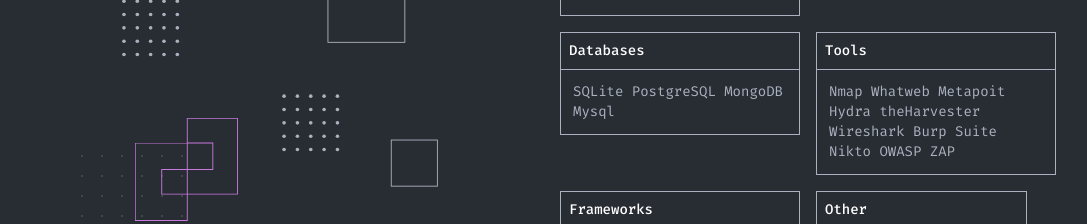
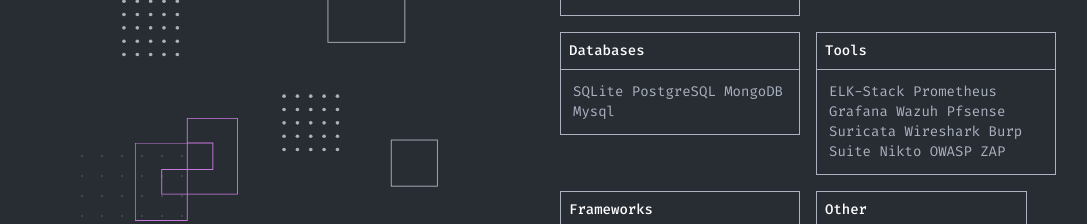
Before and after one commit to SSINAT/Portfolio, a Next.js app: page / in a window 1280 px wide. Shown: the part 1762-1986 px from the top of the page, without its empty margins (96-1183 px from the left). Built offline with nearby package versions, Linux system fonts and the light colour scheme.

Commit message:
Initial commit

```diff
--- a/app/(main)/page.tsx
+++ b/app/(main)/page.tsx
@@ -256,7 +256,7 @@ export default function Home() {
                 {
                   title: "Tools",
                   content:
-                    "Nmap Whatweb Metapoit Hydra theHarvester Wireshark Burp Suite Nikto OWASP ZAP",
+                    "ELK-Stack Prometheus Grafana Wazuh Pfsense Suricata Wireshark Burp Suite Nikto OWASP ZAP",
                   delay: 0.4,
                 },
                 {
```
